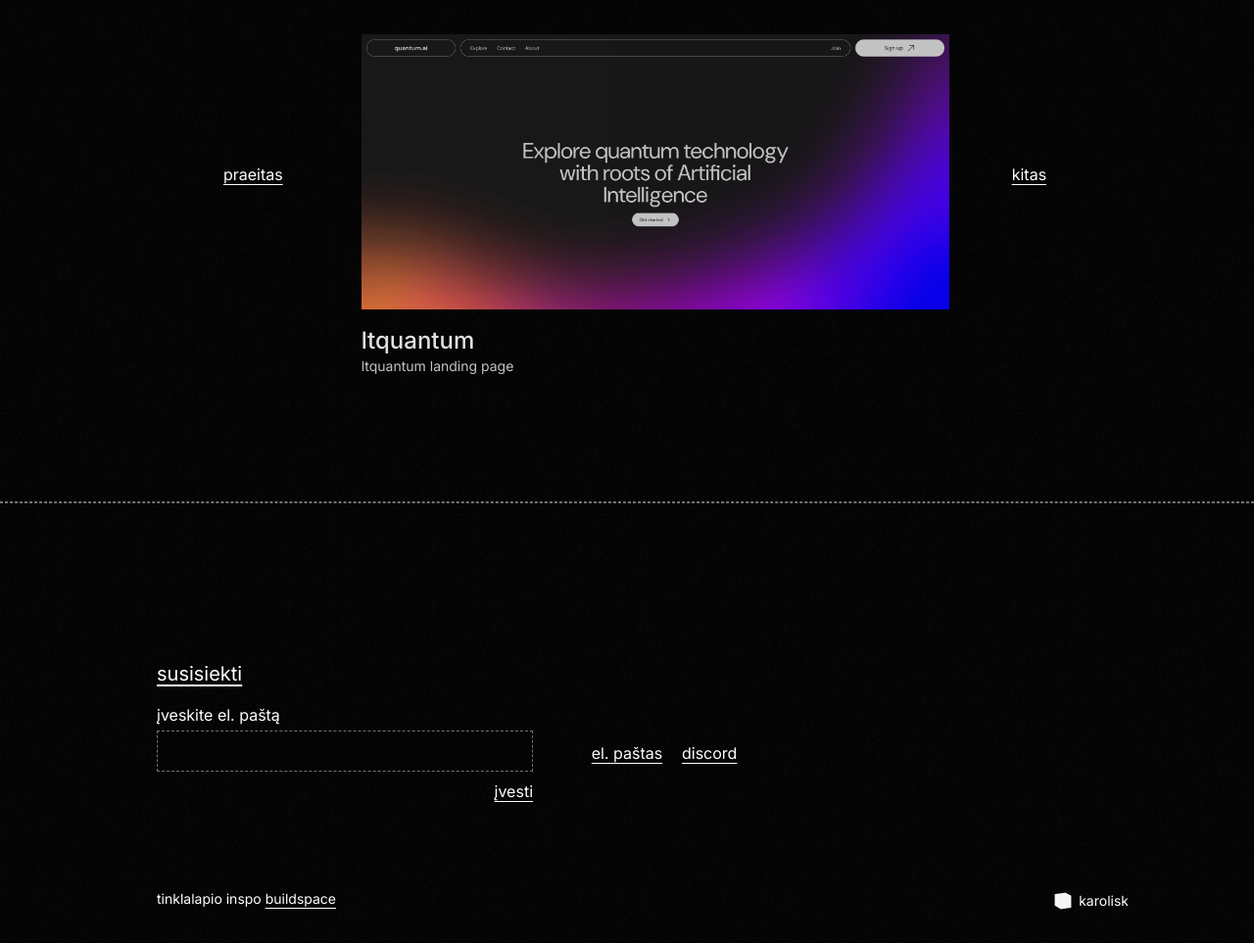
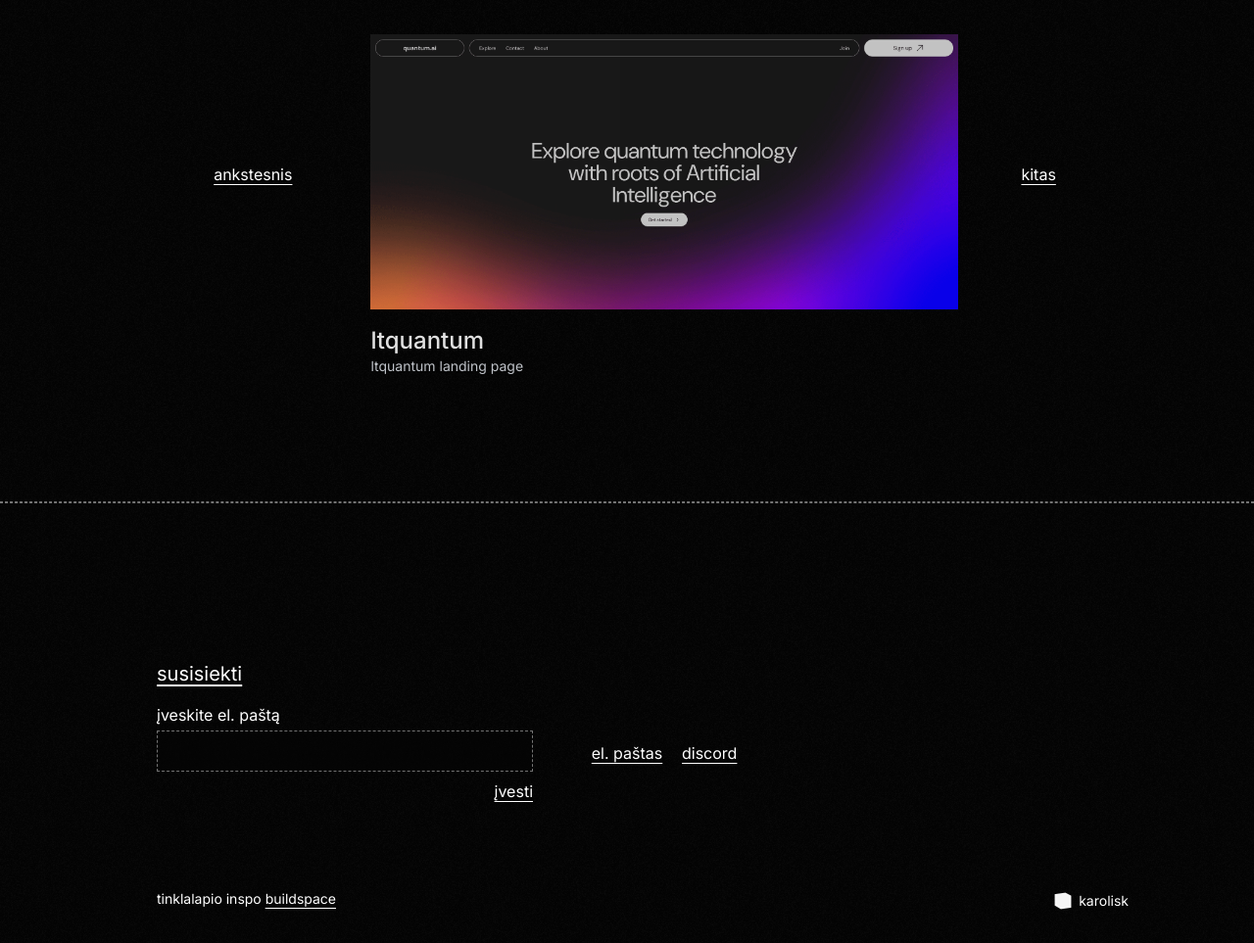
Before and after one commit to karolis-KK/karolis-KK.github.io, a website: page index.html in a window 1280 px wide. Shown: the part 2459-3422 px from the top of the page at 98% size. Drawn offline with Linux system fonts and the light colour scheme.

Commit message:
praeitas -> ankstesnis

```diff
--- a/index.html
+++ b/index.html
@@ -181,7 +181,7 @@
       <hr class="border-neutral-500 border-b-[1.5px] mt-20 border-dashed w-full">
       <div class="mt-[10rem] md:flex w-full md:justify-center">
         <div class="flex items-center">
-          <button id="prev-slide" class="hidden md:block underline underline-offset-4 md:mx-[3rem] lg:mx-0 hover:text-neutral-300 -mt-20">praeitas</button>
+          <button id="prev-slide" class="hidden md:block underline underline-offset-4 md:mx-[3rem] lg:mx-0 hover:text-neutral-300 -mt-20">ankstesnis</button>
         </div>
         <div class="flex items-center">
           <div class="relative w-full max-w-2xl mx-auto text-neutral-100 p-8">
```
